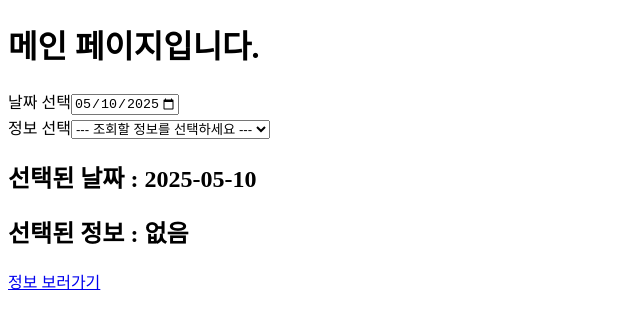
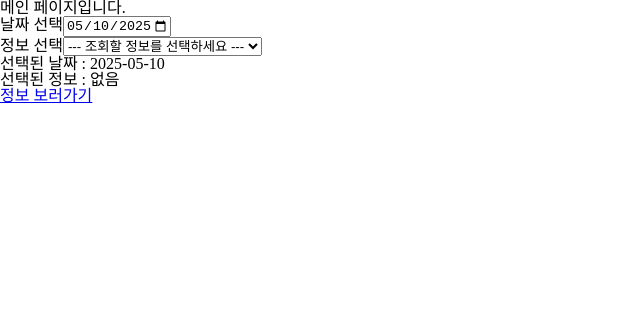
Before and after one commit to GALBICCIM/dust-info, a React (Vite) app: page / in a window 1280 px wide. Shown: the top 328 px of the page, without its empty margins (0-640 px from the left). Built offline with nearby package versions, Linux system fonts and the light colour scheme; no server answers.

Commit message:
style: Add reset css

```diff
--- a/package.json
+++ b/package.json
@@ -12,7 +12,8 @@
 	"dependencies": {
 		"react": "^19.1.0",
 		"react-dom": "^19.1.0",
-		"react-router-dom": "^7.5.3"
+		"react-router-dom": "^7.5.3",
+		"styled-components": "^6.1.18"
 	},
 	"devDependencies": {
 		"@eslint/js": "^9.25.0",
--- a/src/App.tsx
+++ b/src/App.tsx
@@ -1,14 +1,20 @@
 import { BrowserRouter as Router, Routes, Route } from "react-router-dom";
+
 import { Home, Info } from "routes";
+
+import GlobalStyle from "styles/GlobalStyle";
 
 const App: React.FC = () => {
 	return (
+		<>
+			<GlobalStyle />
 			<Router>
 				<Routes>
 					<Route path="/" element={<Home />} />
 					<Route path="/info" element={<Info />} />
 				</Routes>
 			</Router>
+		</>
 	);
 };
 
--- /dev/null
+++ b/src/styles/GlobalStyle.ts
@@ -0,0 +1,49 @@
+import { createGlobalStyle } from "styled-components";
+
+const GlobalStyle = createGlobalStyle`
+   html, body, div, span, applet, object, iframe,
+   h1, h2, h3, h4, h5, h6, p, blockquote, pre,
+   a, abbr, acronym, address, big, cite, code,
+   del, dfn, em, img, ins, kbd, q, s, samp,
+   small, strike, strong, sub, sup, tt, var,
+   b, u, i, center,
+   dl, dt, dd, ol, ul, li,
+   fieldset, form, label, legend,
+   table, caption, tbody, tfoot, thead, tr, th, td,
+   article, aside, canvas, details, embed,
+   figure, figcaption, footer, header, hgroup,
+   menu, nav, output, ruby, section, summary,
+   time, mark, audio, video {
+      margin: 0;
+      padding: 0;
+      border: 0;
+      font-size: 100%;
+      font: inherit;
+      vertical-align: baseline;
+   }
+   /* HTML5 display-role reset for older browsers */
+   article, aside, details, figcaption, figure,
+   footer, header, hgroup, menu, nav, section {
+      display: block;
+   }
+   body {
+      line-height: 1;
+   }
+   ol, ul {
+      list-style: none;
+   }
+   blockquote, q {
+      quotes: none;
+   }
+   blockquote:before, blockquote:after,
+   q:before, q:after {
+      content: '';
+      content: none;
+   }
+   table {
+      border-collapse: collapse;
+      border-spacing: 0;
+   }
+`;
+
+export default GlobalStyle;
```
Also changed, not shown: 1 other file (tests, documents, lock files or other folders). Lines whose indentation alone changed are shown as unchanged.
